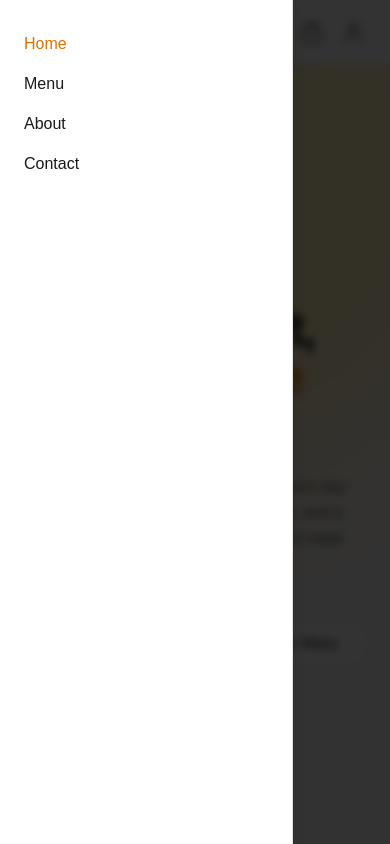
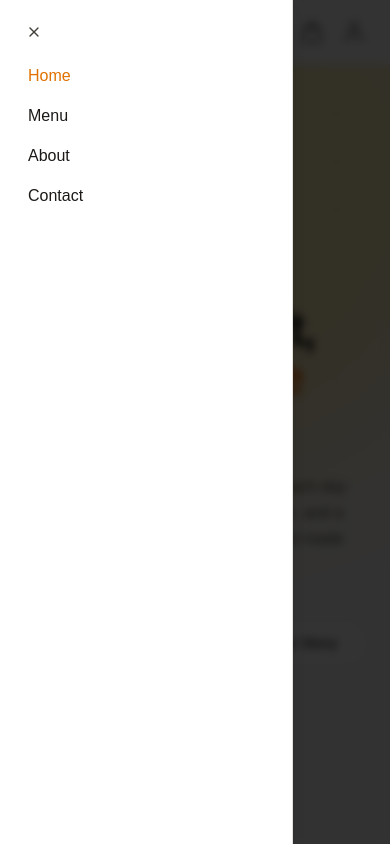
Before and after one commit to juliarina/cookie-store, a React (Vite) app: page / in a window 390 px wide. Both pictures are taken after a click on the button 34 px from the left and 32 px from the top of the page. Shown: the top 844 px of the page. Built offline with nearby package versions, Linux system fonts and the light colour scheme; some icons are missing.

Commit message:
feat: add close button to mobile menu sheet

```diff
--- a/src/components/layout/Header.tsx
+++ b/src/components/layout/Header.tsx
@@ -1,6 +1,6 @@
 import { useEffect, useState } from "react"
 import { Link, NavLink, useLocation, useNavigate } from "react-router"
-import { Minus, Plus, Trash2 } from "lucide-react"
+import { Minus, Plus, Trash2, X } from "lucide-react"
 import { FiUser } from "react-icons/fi"
 import { HiOutlineShoppingBag } from "react-icons/hi2";
 import { LuMenu } from "react-icons/lu"
@@ -17,6 +17,7 @@ import {
 } from "../ui/dropdown-menu"
 import {
   Sheet,
+  SheetClose,
   SheetContent,
   SheetDescription,
   SheetFooter,
@@ -77,8 +78,21 @@ export default function Header() {
                 <LuMenu className="h-6 w-6" style={{ strokeWidth: 1.8}} />
               </button>
             </SheetTrigger>
-            <SheetContent side="left" className="md:hidden max-w-80">
-              <nav className="pl-6 pt-8">
+            <SheetContent
+              side="left"
+              showCloseButton={false}
+              className="md:hidden max-w-80"
+            >
+              <SheetClose asChild>
+                <button
+                  type="button"
+                  aria-label="Close menu"
+                  className="absolute left-4.5 top-4 inline-flex h-8 w-8 items-center justify-center rounded-full text-stone-700 transition hover:bg-stone-100"
+                >
+                  <X className="h-4 w-4" />
+                </button>
+              </SheetClose>
+              <nav className="pl-7 pt-16">
                 <ul className="flex flex-col gap-4">
                   {navItems.map((item) => (
                     <li key={item.to}>
```
